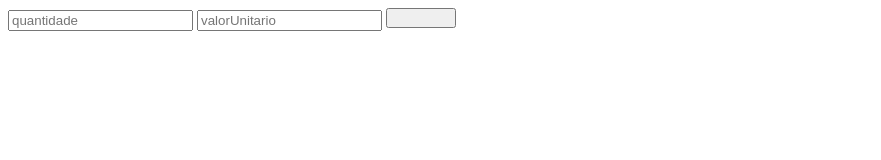
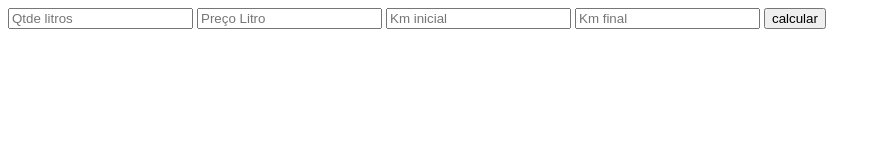
Before and after one commit to fabiocosta123/ambiente-teste, a plain HTML site: page index.html in a window 1280 px wide. Shown: the whole page, without its empty margins (0-881 px from the left). Drawn offline with Linux system fonts and the light colour scheme.

Commit message:
criando input de km

```diff
--- a/index.html
+++ b/index.html
@@ -17,12 +17,18 @@
         <main id="container">
             <form action="" class="container">
                 <label for="quantidade" class="quantidade"></label>
-                <input type="number" id="quantidade" name="quantidade" placeholder="quantidade">
+                <input type="number" id="quantidade" name="quantidade" placeholder="Qtde litros">
 
                 <label for="valorUnitario" class="valorUnitario"></label>
-                <input type="number" class="valorUnitario" name="valorUnitario" placeholder="valorUnitario">
+                <input type="number" id="valorUnitario" name="valorUnitario" placeholder="Preço Litro">
 
-                <button class="calcular" type="submit" value="calcular" name="calcular" onclick="calcular()"></button>
+                <label for="kmi"></label>
+                <input type="number" id="kmi" placeholder="Km inicial">
+
+                <label for="kmf"></label>
+                <input type="number" id="kmf" placeholder="Km final">
+
+                <input type="button" value="calcular" onclick="calcular()">
             </form>
         </main>
         <script src="ambiente.js"></script>
```
